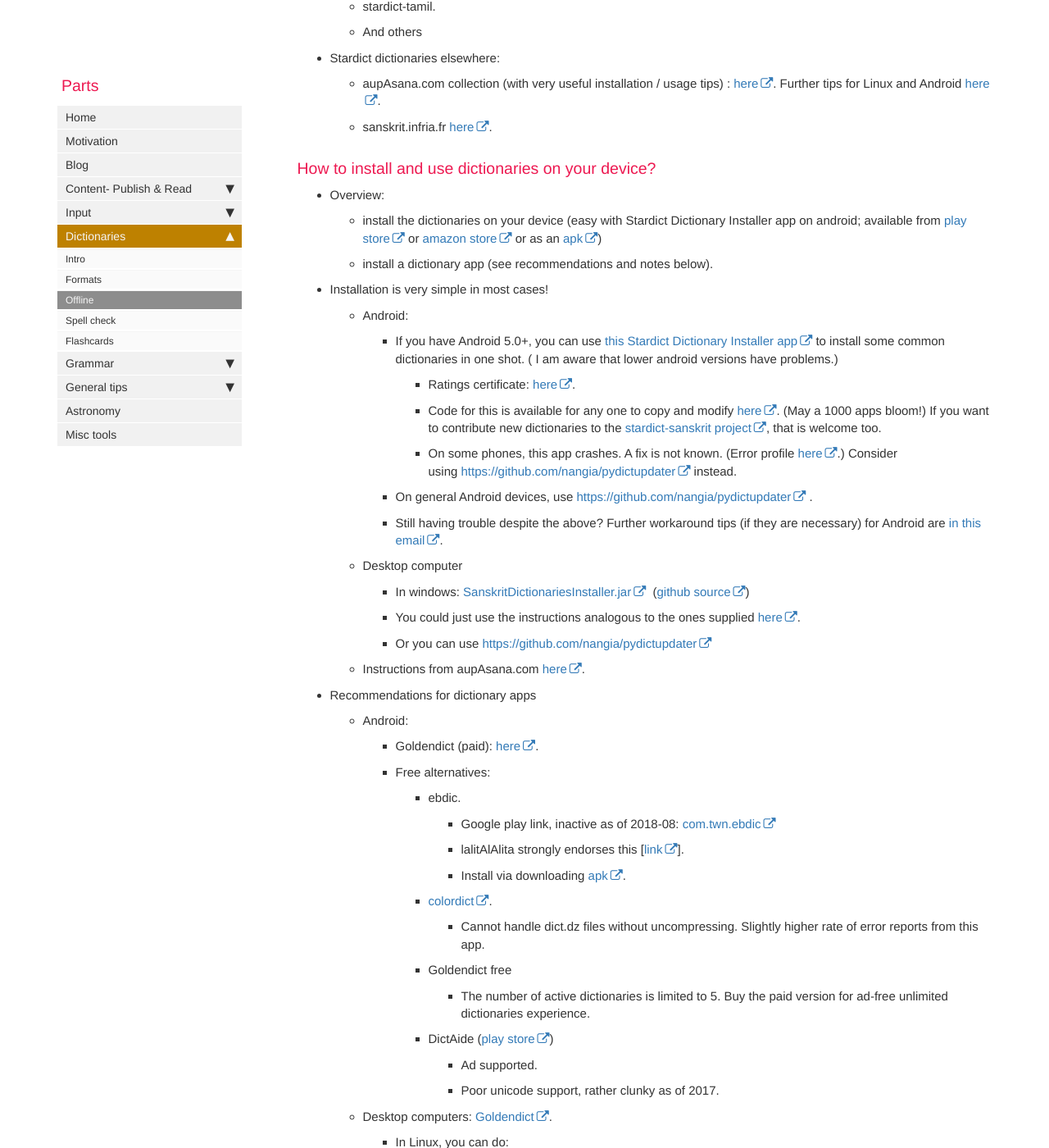
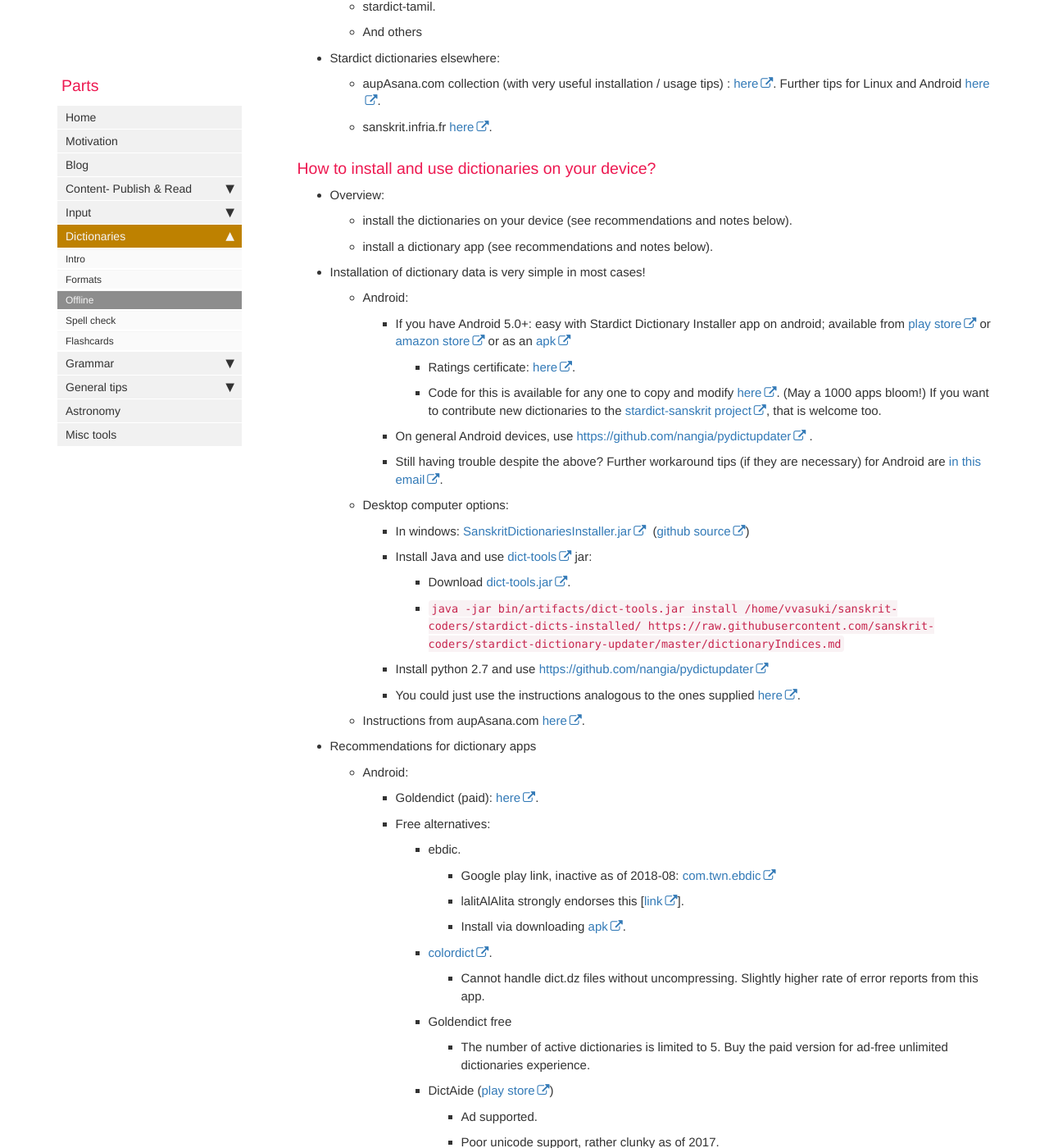
Before and after one commit to sanskrit-coders/jekyll-site-archived, a Jekyll site: the page built from pages/dictionaries/offline.md, in a window 1280 px wide and 1400 px high, scrolled down 1030 px. Shown: the whole window at 82% size. Built offline with Jekyll 4.4.1, drawn with Linux system fonts in a browser that asks for light colours; nearby versions of some CDN libraries; comment, search, counter and statistics services are not loaded.

Commit message:
Add plugin, fix links.

```diff
--- a/pages/dictionaries/offline.md
+++ b/pages/dictionaries/offline.md
@@ -32,20 +32,22 @@ Introduction: Stardict dictionaries are versatile and easy to use with a number
 ### How to install and use dictionaries on your device?
 
 - Overview:
-    - install the dictionaries on your device (easy with Stardict Dictionary Installer app on android; available from [play store](https://play.google.com/store/apps/details?id=sanskritcode.sanskritdictionaryupdater) or [amazon store](https://amazon.com/dp/B07HBPZ7P6) or as an [apk](https://raw.githubusercontent.com/sanskrit-coders/stardict-dictionary-updater/master/app/release/app-release.apk))
+    - install the dictionaries on your device (see recommendations and notes below).
     - install a dictionary app (see recommendations and notes below).
-- Installation is very simple in most cases!
+- Installation of dictionary data is very simple in most cases!
     - Android:
-        - If you have Android 5.0+, you can use [this Stardict Dictionary Installer app](https://play.google.com/store/apps/details?id=sanskritcode.sanskritdictionaryupdater) to install some common dictionaries in one shot. ( I am aware that lower android versions have problems.)
+        - If you have Android 5.0+: easy with Stardict Dictionary Installer app on android; available from [play store](https://play.google.com/store/apps/details?id=sanskritcode.sanskritdictionaryupdater) or [amazon store](https://amazon.com/dp/B07HBPZ7P6) or as an [apk](https://raw.githubusercontent.com/sanskrit-coders/stardict-dictionary-updater/master/app/release/app-release.apk)
             - Ratings certificate: [here](https://iarcweb.azurewebsites.net/Dashboard/Certificate/74e40614-671c-421e-9969-1c80da21a267).
             - Code for this is available for any one to copy and modify [here](https://github.com/sanskrit-coders/stardict-dictionary-updater). (May a 1000 apps bloom!) If you want to contribute new dictionaries to the [stardict-sanskrit project](https://github.com/vvasuki/stardict-sanskrit), that is welcome too.
-            - On some phones, this app crashes. A fix is not known. (Error profile [here](http://i.imgur.com/rDuWodM.png).) Consider using [https://github.com/nangia/pydictupdater](https://github.com/nangia/pydictupdater) instead.
         - On general Android devices, use [https://github.com/nangia/pydictupdater](https://github.com/nangia/pydictupdater) .
         - Still having trouble despite the above? Further workaround tips (if they are necessary) for Android are [in this email](https://groups.google.com/d/msg/sanskrit-programmers/6kvUHtJfzQE/WrQLZeS-n_AJ).
-    - Desktop computer
+    - Desktop computer options:
         - In windows: [SanskritDictionariesInstaller.jar](https://archive.org/download/SanskritDictionariesInstaller/SanskritDictionariesInstaller.jar)  ([github source](https://github.com/avinashvarna/SanskritDictionariesInstaller))
+        - Install Java and use [dict-tools](https://github.com/sanskrit-coders/dict-tools) jar:
+          - Download [dict-tools.jar](https://github.com/sanskrit-coders/dict-tools/raw/master/bin/artifacts/dict-tools.jar).
+          - `java -jar bin/artifacts/dict-tools.jar install /home/vvasuki/sanskrit-coders/stardict-dicts-installed/ https://raw.githubusercontent.com/sanskrit-coders/stardict-dictionary-updater/master/dictionaryIndices.md`
+        - Install python 2.7 and use [https://github.com/nangia/pydictupdater](https://github.com/nangia/pydictupdater)
         - You could just use the instructions analogous to the ones supplied [here](https://github.com/sanskrit-coders/stardict-sanskrit/blob/master/README.md).
-        - Or you can use [https://github.com/nangia/pydictupdater](https://github.com/nangia/pydictupdater)
     - Instructions from aupAsana.com [here](http://old.aupasana.com/stardict).
 - Recommendations for dictionary apps
     - Android:
```
